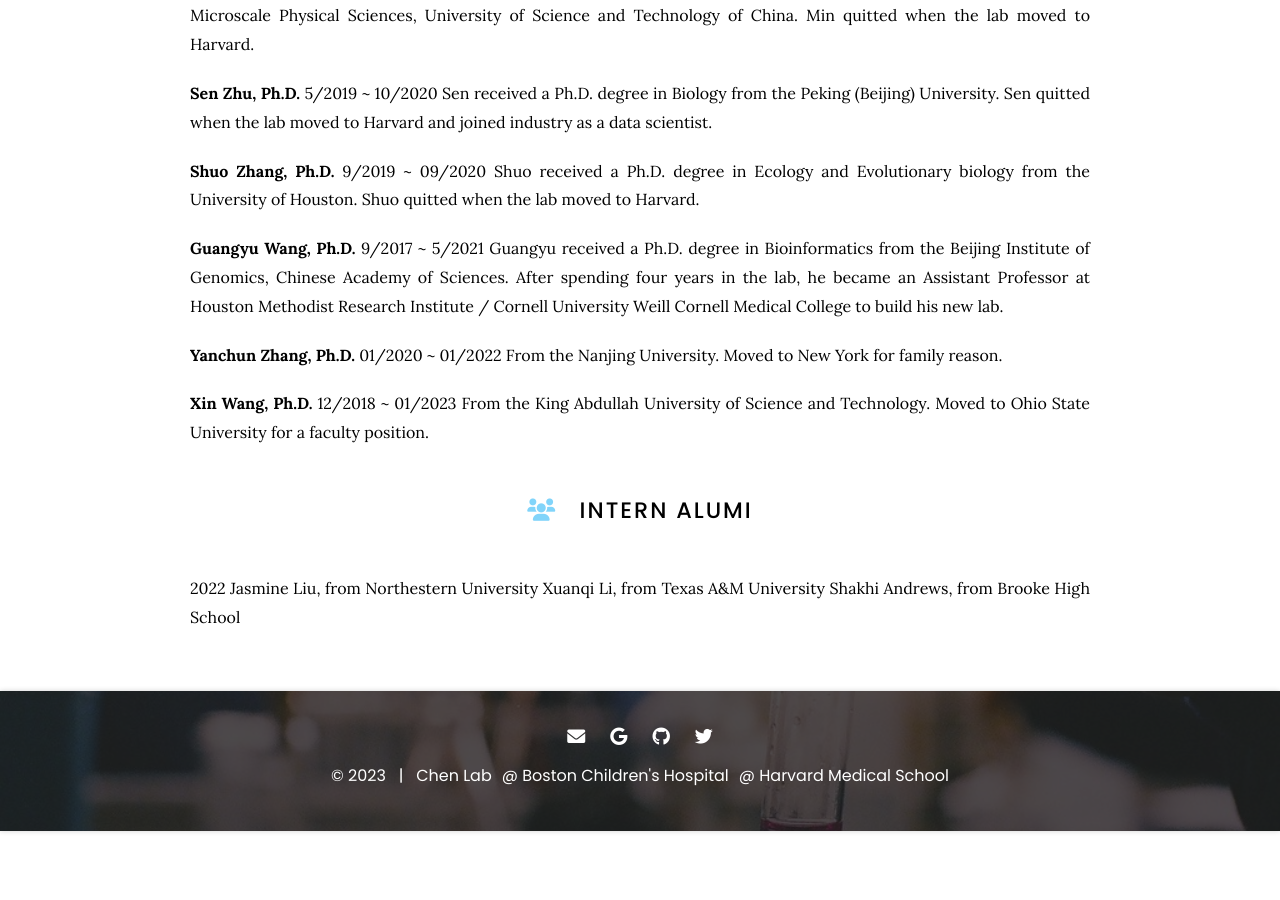
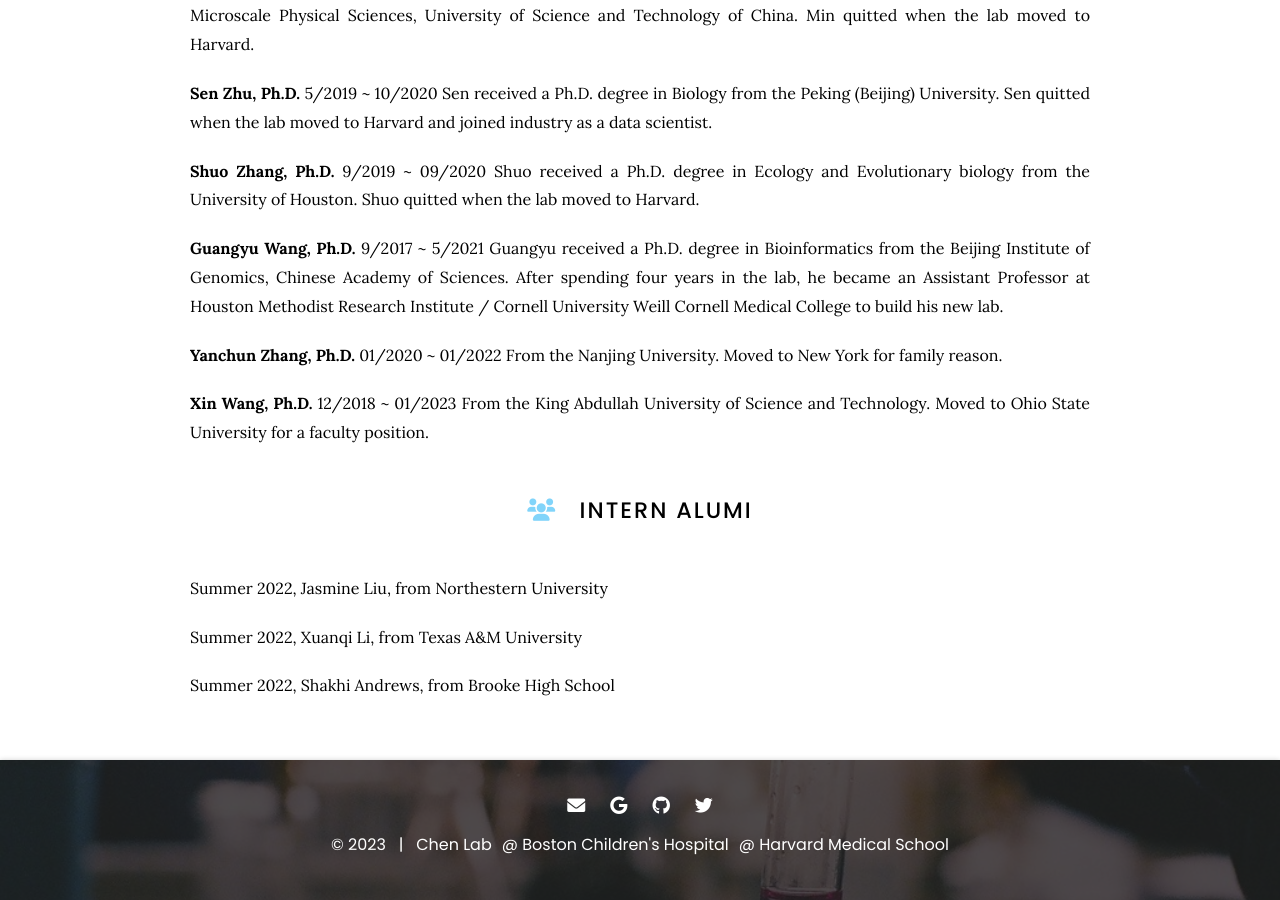
Before and after one commit to kaifuchenlab/kaifuchenlab.github.io, a Jekyll site: the page built from 2.team/index.md, in a window 1280 px wide and 900 px high, scrolled down 1604 px. Built offline with Jekyll 4.4.1, drawn with Linux system fonts in a browser that asks for light colours; before the commit the page ends 2435 px from its top, so only the background shows below that.

Commit message:
Update index.md

```diff
--- a/2.team/index.md
+++ b/2.team/index.md
@@ -86,7 +86,9 @@ From the King Abdullah University of Science and Technology. Moved to Ohio State
 
 
 # <i class="fas fa-users"></i>Intern Alumi
-2022
-Jasmine Liu, from Northestern University
-Xuanqi Li, from Texas A&M University
-Shakhi Andrews, from Brooke High School
+
+Summer 2022, Jasmine Liu, from Northestern University
+
+Summer 2022, Xuanqi Li, from Texas A&M University
+
+Summer 2022, Shakhi Andrews, from Brooke High School
```
